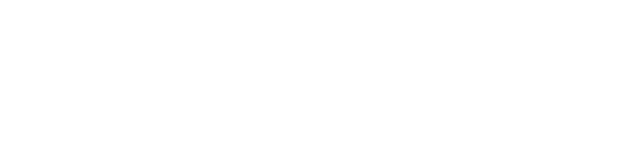
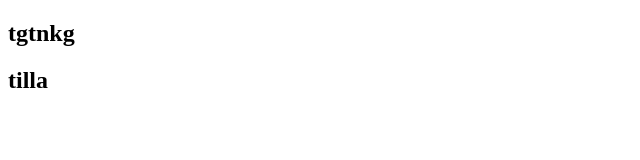
Before and after one commit to rahmatillo-dev/dars-1, a plain HTML site: page index.html in a window 1280 px wide. Shown: the whole page, without its empty margins (0-640 px from the left). Drawn offline with Linux system fonts and the light colour scheme.

Commit message:
added 2 commit

```diff
--- a/index.html
+++ b/index.html
@@ -6,6 +6,9 @@
     <title>Document</title>
 </head>
 <body>
-
+    <h2>tgtnkg</h2>
+    <main>
+        <h2>tilla</h2>
+    </main>
 </body>
 </html>
```
